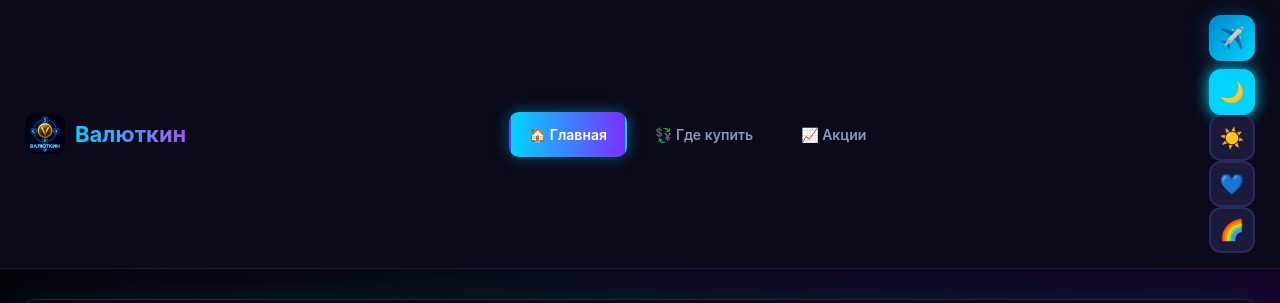
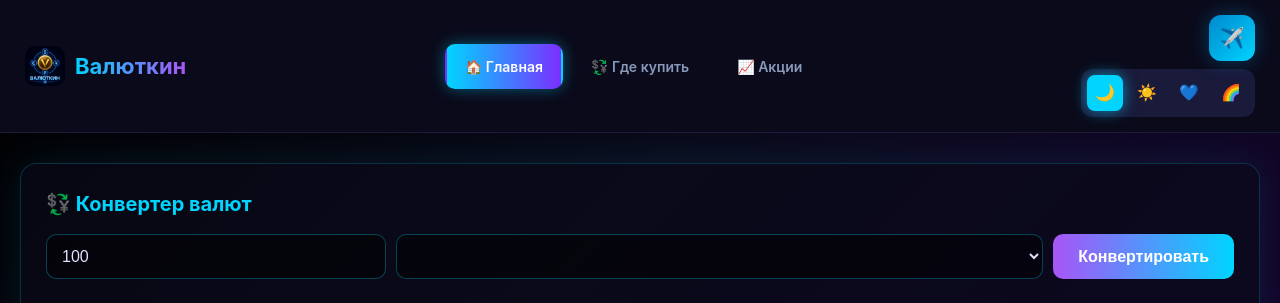
Before and after one commit to logismod01/valutkin-site, a plain HTML site: page index.html in a window 1280 px wide. Shown: the top 303 px of the page. Drawn offline with nearby package versions, Linux system fonts and the light colour scheme; no server answers.

Commit message:
Update style.css

```diff
--- a/style.css
+++ b/style.css
@@ -932,3 +932,30 @@ a:hover {
     border-color: #00d4ff;
     box-shadow: 0 0 20px rgba(0, 212, 255, 0.4);
 }
+.theme-picker {
+    display: flex;
+    gap: 6px;
+    background: #1a1a3a;
+    padding: 6px;
+    border-radius: 12px;
+}
+
+.theme-btn {
+    width: 36px;
+    height: 36px;
+    border: 2px solid transparent;
+    border-radius: 8px;
+    background: transparent;
+    font-size: 16px;
+    cursor: pointer;
+    transition: all 0.3s;
+    display: flex;
+    align-items: center;
+    justify-content: center;
+}
+
+.theme-btn:hover { background: #2a2a5a; }
+.theme-btn.active {
+    border-color: #00d4ff;
+    box-shadow: 0 0 15px rgba(0, 212, 255, 0.6);
+}
```
